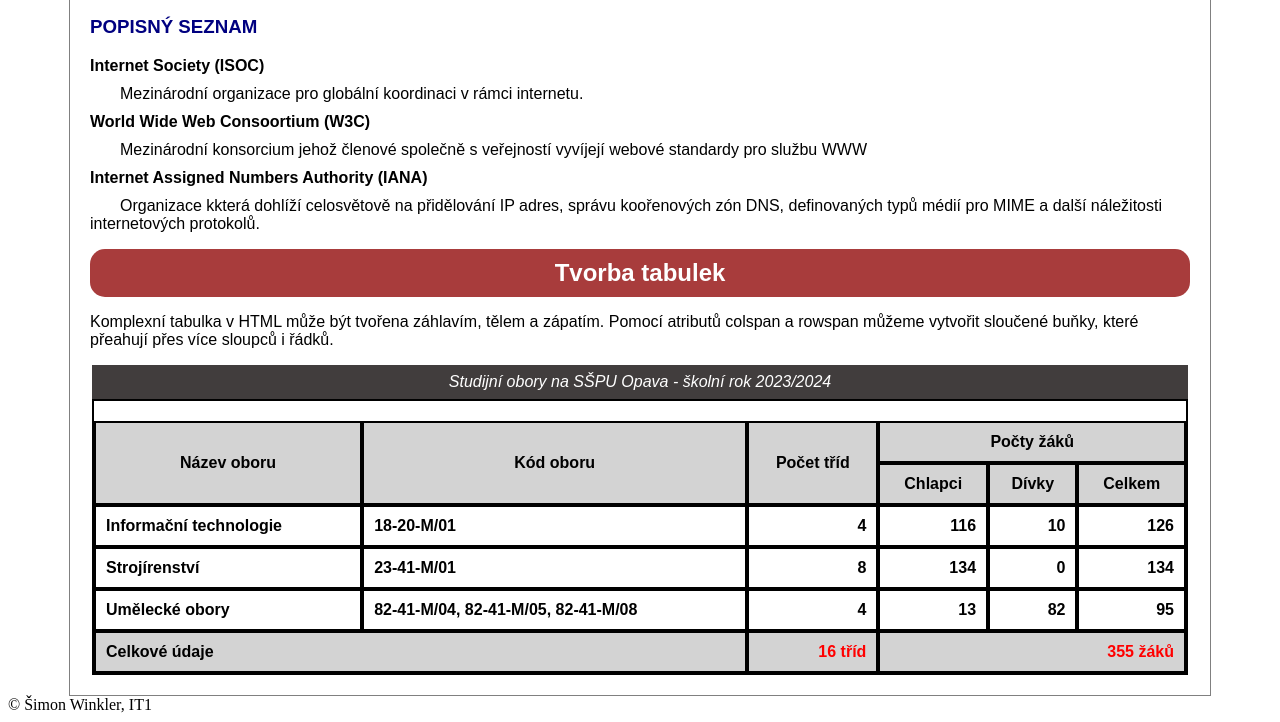
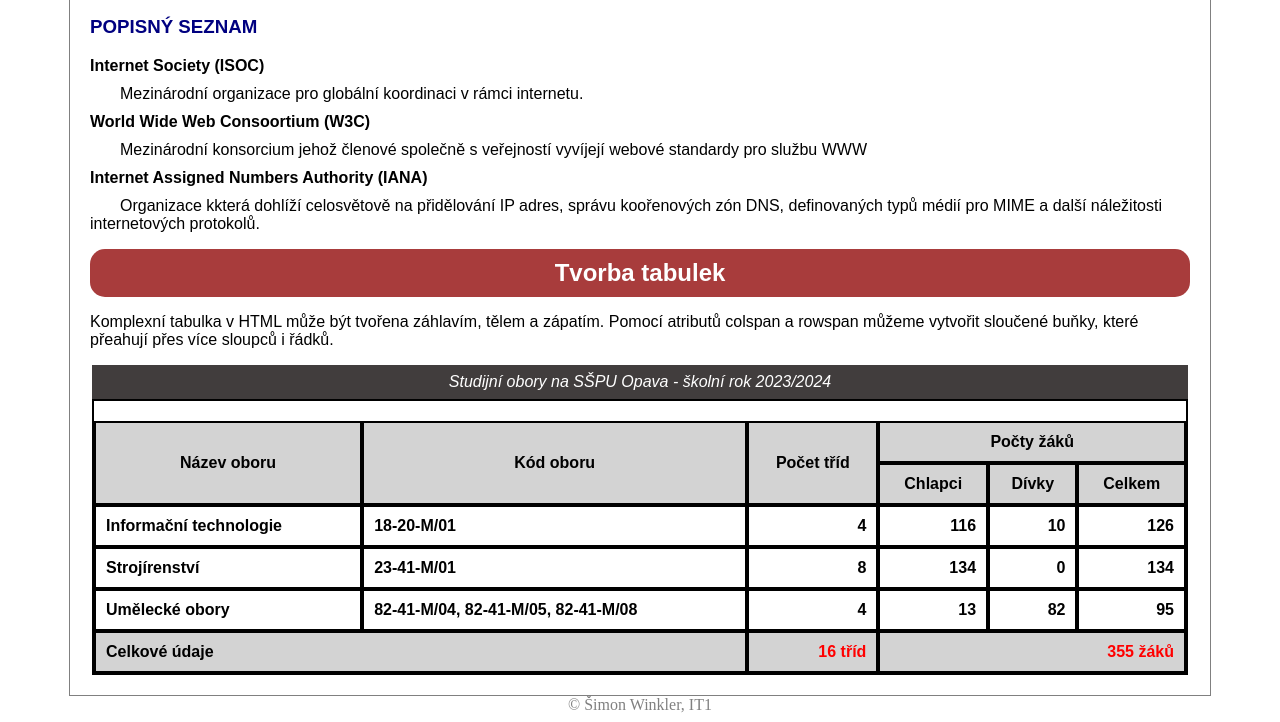
Before and after one commit to Winklerka/Seznamy-a-tabulky, a plain HTML site: page index.html in a window 1280 px wide. Shown: the part 867-1589 px from the top of the page. Drawn offline with nearby package versions, Linux system fonts and the light colour scheme.

Commit message:
Update style.css

```diff
--- a/style.css
+++ b/style.css
@@ -93,3 +93,7 @@ th,td{
     padding: 10px;
     text-align: center;
 }
+footer{
+    text-align: center;
+    color: grey
+}
```
